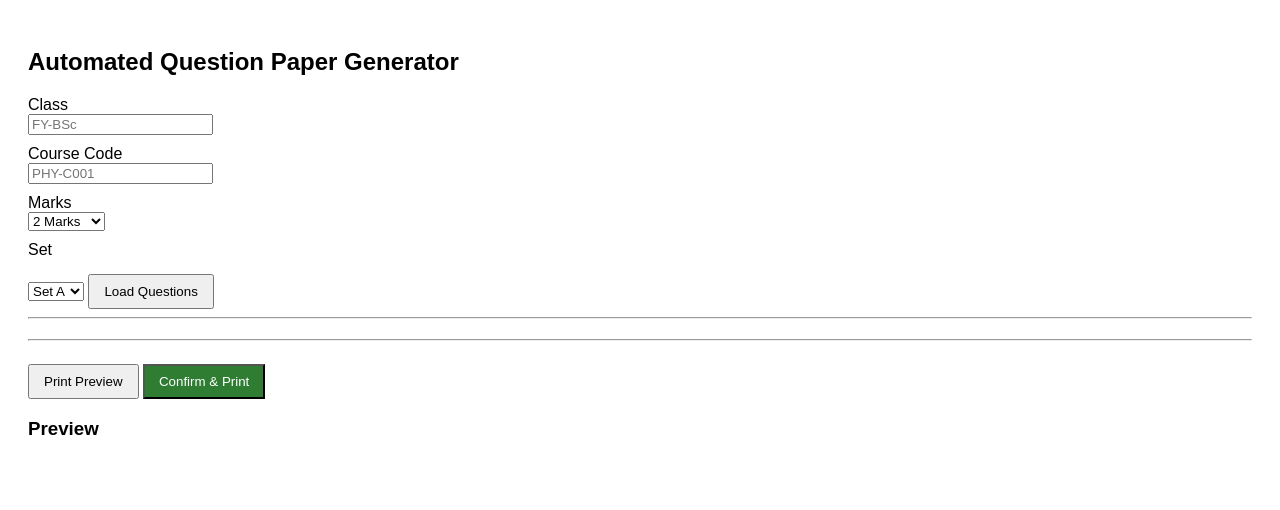
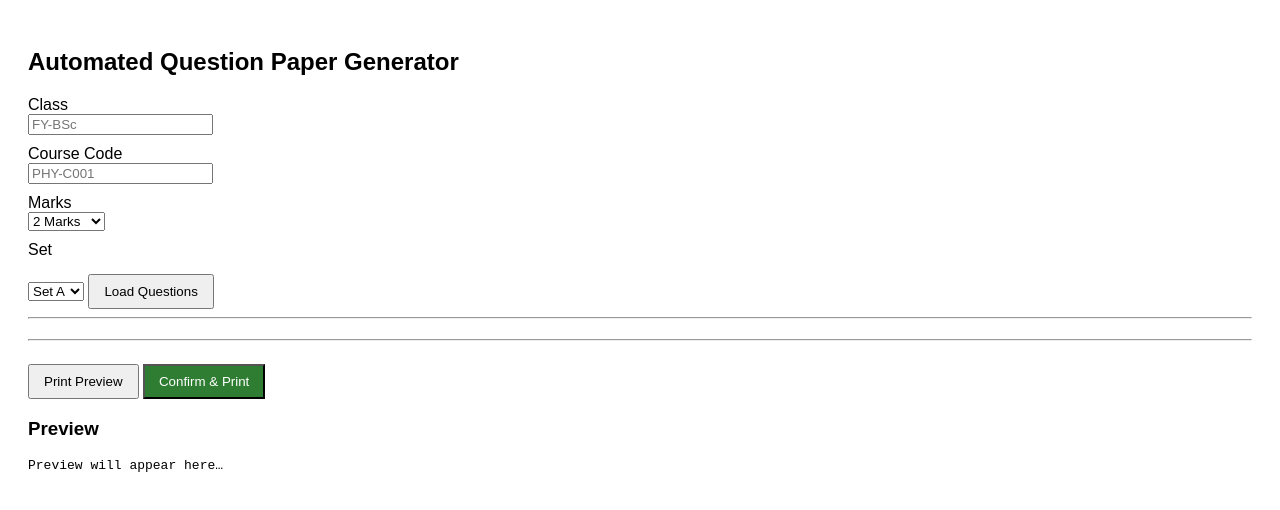
Before and after one commit to sangamnerqc/question-paper-webapp, a plain HTML site: page index.html in a window 1280 px wide. Drawn offline with Linux system fonts and the light colour scheme.

Commit message:
Add placeholder text to previewBox in index.html

```diff
--- a/index.html
+++ b/index.html
@@ -43,7 +43,7 @@
 <button class="confirm" onclick="confirmAndPrint()">Confirm & Print</button>
 
 <h3>Preview</h3>
-<pre id="previewBox"></pre>
+<pre id="previewBox">Preview will appear here…</pre>
 
 <script src="app.js"></script>
 </body>
```
